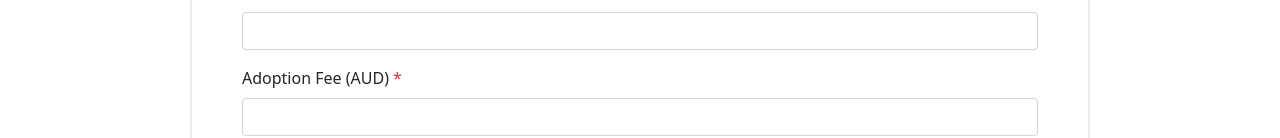
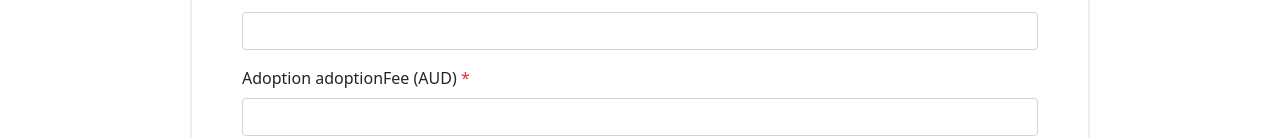
Before and after one commit to kentwong/Paw-Hero-Pet-Adoption-System, a React (Create React App) app in the folder react-frontend/: page /addpet in a window 1280 px wide. Shown: the part 664-802 px from the top of the page. Built offline with nearby package versions, Linux system fonts and the light colour scheme.

Commit message:
fix: match the react object variable to spring boot

```diff
--- a/react-frontend/src/components/CreatePetComponent.jsx
+++ b/react-frontend/src/components/CreatePetComponent.jsx
@@ -13,9 +13,9 @@ class CreatePetComponent extends Component {
             ageYear: '',
             sex: 'male',
             location: '',
-            fee: '',
+            adoptionFee: '',
             description: '',
-            file: ''
+            imageUrl: ''
         }
         this.handleOnChange = this.handleOnChange.bind(this);
     }
@@ -45,9 +45,9 @@ class CreatePetComponent extends Component {
             age: this.state.ageYear + year + this.state.ageMonth + month,
             sex: this.state.sex,
             location: this.state.location,
-            fee: this.state.fee,
+            adoptionFee: this.state.adoptionFee,
             description: this.state.description,
-            file: this.state.file
+            imageUrl: this.state.imageUrl
         };
         console.log(JSON.stringify(pet));
 
@@ -99,16 +99,16 @@ class CreatePetComponent extends Component {
                         <input type="text" className="form-control" id="location" value={this.state.location} onChange={this.handleOnChange} required></input>
                     </div>
                     <div className="mb-3">
-                        <label htmlFor="fee" className="form-label">Adoption Fee (AUD) <span className="text-danger">*</span></label>
-                        <input type="number" className="form-control" id="fee" min="0" value={this.state.fee} onChange={this.handleOnChange} required></input>
+                        <label htmlFor="adoptionFee" className="form-label">Adoption adoptionFee (AUD) <span className="text-danger">*</span></label>
+                        <input type="number" className="form-control" id="adoptionFee" min="0" step="0.01" value={this.state.adoptionFee} onChange={this.handleOnChange} required></input>
                     </div>
                     <div className="mb-3">
                         <label htmlFor="description" className="form-label">Description <span className="text-danger">*</span></label>
                         <textarea className="form-control" id="description" rows="3" value={this.state.description} onChange={this.handleOnChange} required></textarea>
                     </div>
                     <div className="mb-3">
-                        <label htmlFor="file" className="form-label">Upload Image</label>
-                        <input type="file" className="form-control" id="file" value={this.state.file} onChange={this.handleOnChange}></input>
+                        <label htmlFor="imageUrl" className="form-label">Upload Image</label>
+                        <input type="file" className="form-control" id="imageUrl" value={this.state.imageUrl} onChange={this.handleOnChange}></input>
                     </div>
                     <button type="submit" className="btn btn-success me-2">Add</button>
                     <button className="btn btn-danger" onClick={this.cancel.bind(this)}>Cancel</button>
```
Also changed, not shown: 1 other file (tests, documents, lock files or other folders).
